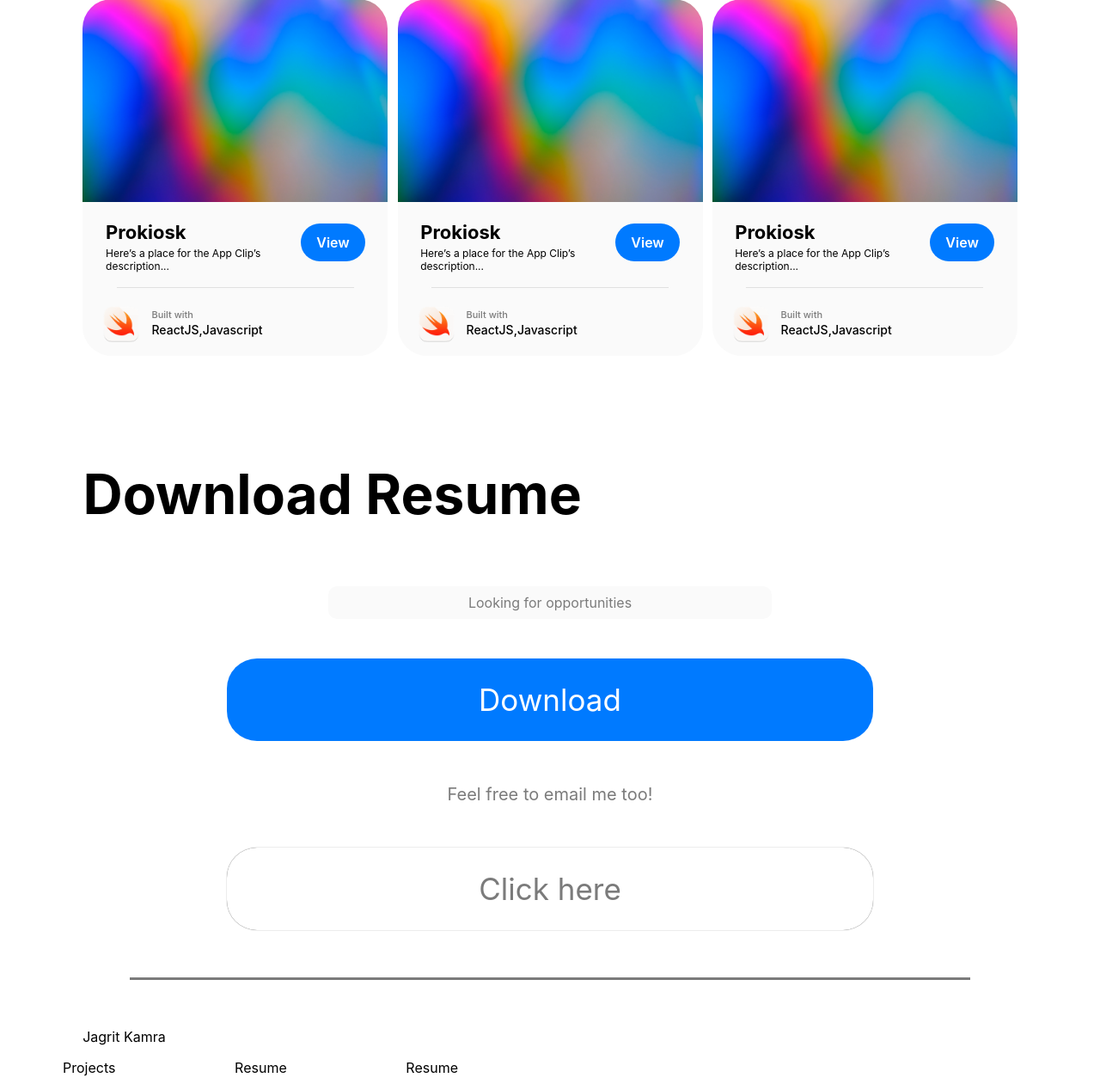
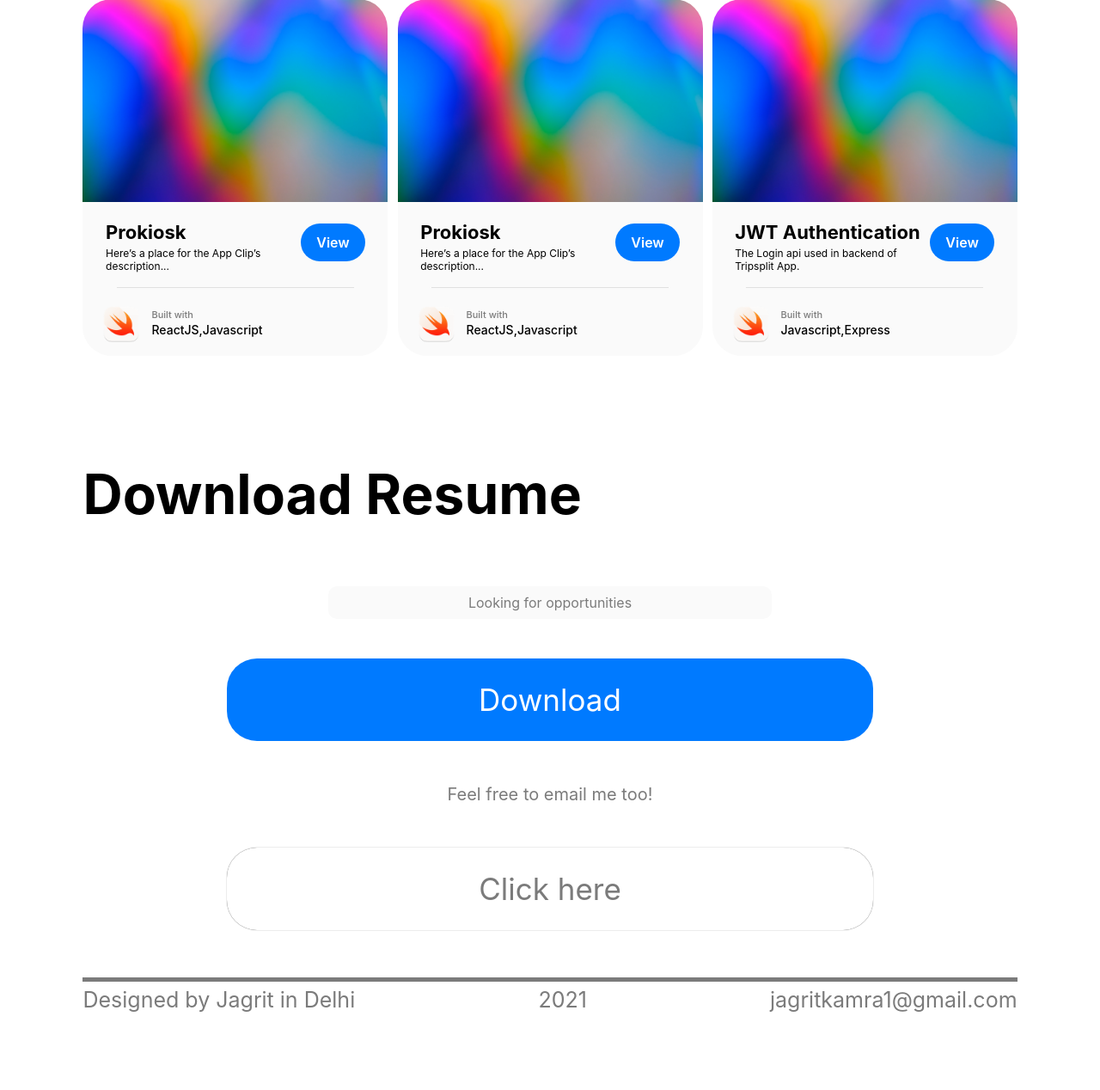
Before and after one commit to jagritx/PortfolioOLD, a PHP site: page / in a window 1280 px wide. Shown: the part 2136-3404 px from the top of the page at 86% size. After the commit the page ends 3313 px from the top, so only its background shows below. Run offline with PHP 8.4, Linux system fonts and the light colour scheme.

Commit message:
Completed Footer

```diff
--- a/Stylesheets/styles.css
+++ b/Stylesheets/styles.css
@@ -168,7 +168,7 @@ svg {
   -webkit-box-pack: justify;
       -ms-flex-pack: justify;
           justify-content: space-between;
-  width: 215px;
+  width: 255px;
   height: 90px;
   background-color: #fafafa;
   border-radius: 13px;
@@ -649,9 +649,26 @@ svg {
 }
 
 .seperator {
-  height: 3px;
-  width: 90%;
+  height: 5px;
+  width: 100%;
   background-color: #7b7b7b;
   margin-top: 25px;
 }
+
+.footermain {
+  margin-top: -6%;
+  margin-left: 7%;
+  margin-right: 7%;
+  display: -webkit-box;
+  display: -ms-flexbox;
+  display: flex;
+  -webkit-box-pack: justify;
+      -ms-flex-pack: justify;
+          justify-content: space-between;
+}
+
+.footeritem {
+  font-size: 25px;
+  color: #7b7b7b;
+}
 /*# sourceMappingURL=styles.css.map */
--- a/Stylesheets/styles.scss
+++ b/Stylesheets/styles.scss
@@ -128,7 +128,7 @@ svg {
   display: flex;
   align-items: center;
   justify-content: space-between;
-  width: 215px;
+  width: 255px;
   height: 90px;
   background-color: $callgray;
   border-radius: 13px;
@@ -476,8 +476,20 @@ svg {
   color:white;
 }
 .seperator{
-  height:3px;
-  width: 90%;
+  height:5px;
+  width: 100%;
   background-color: $secondarycolor;
   margin-top: 25px;
 }
+.footermain{
+  margin-top: -6%;
+  margin-left: 7%;
+  margin-right: 7%;
+  display: flex;
+  justify-content: space-between;
+}
+.footeritem
+{
+  font-size: 25px;
+  color: $secondarycolor;
+}
--- a/index.html
+++ b/index.html
@@ -417,9 +417,9 @@
           <img class="projectimage" src="./Assets/Projects/Gradient.jpg" />
           <div class="projectdetails">
             <div class="projectinfo">
-              <p class="projectname">Prokiosk</p>
+              <p class="projectname">JWT Authentication</p>
               <p class="projectdes">
-                Here’s a place for the App Clip’s description...
+                The Login api used in backend of Tripsplit App.
               </p>
             </div>
 
@@ -436,7 +436,7 @@
             />
             <div class="languagedes">
               <p class="built">Built with</p>
-              <p class="languagename">ReactJS,Javascript</p>
+              <p class="languagename">Javascript,Express</p>
             </div>
           </div>
         </div>
@@ -457,16 +457,10 @@
 
     </section>
     <footer class="footermain">
-      <a href="#" class="headername headeritem">Jagrit Kamra</a>
-      <nav class="headercontainer">
-        <ul class="headerlist">
-          <li><a href="#" class="headeritem">Projects</a></li>
-          <li><a href="#" class="headeritem">Resume</a></li>
-          <li>
-            <a href="#" class="headeritem">Resume</a>
-          </li>
-        </ul>
-      </nav>
+      <p class="footeritem">Designed by Jagrit in Delhi</p>
+      <p class="footeritem">2021</p>
+      <p class="footeritem">jagritkamra1@gmail.com</p>
     </footer>
+
   </body>
 </html>
```
Also changed, not shown: 1 other file.
